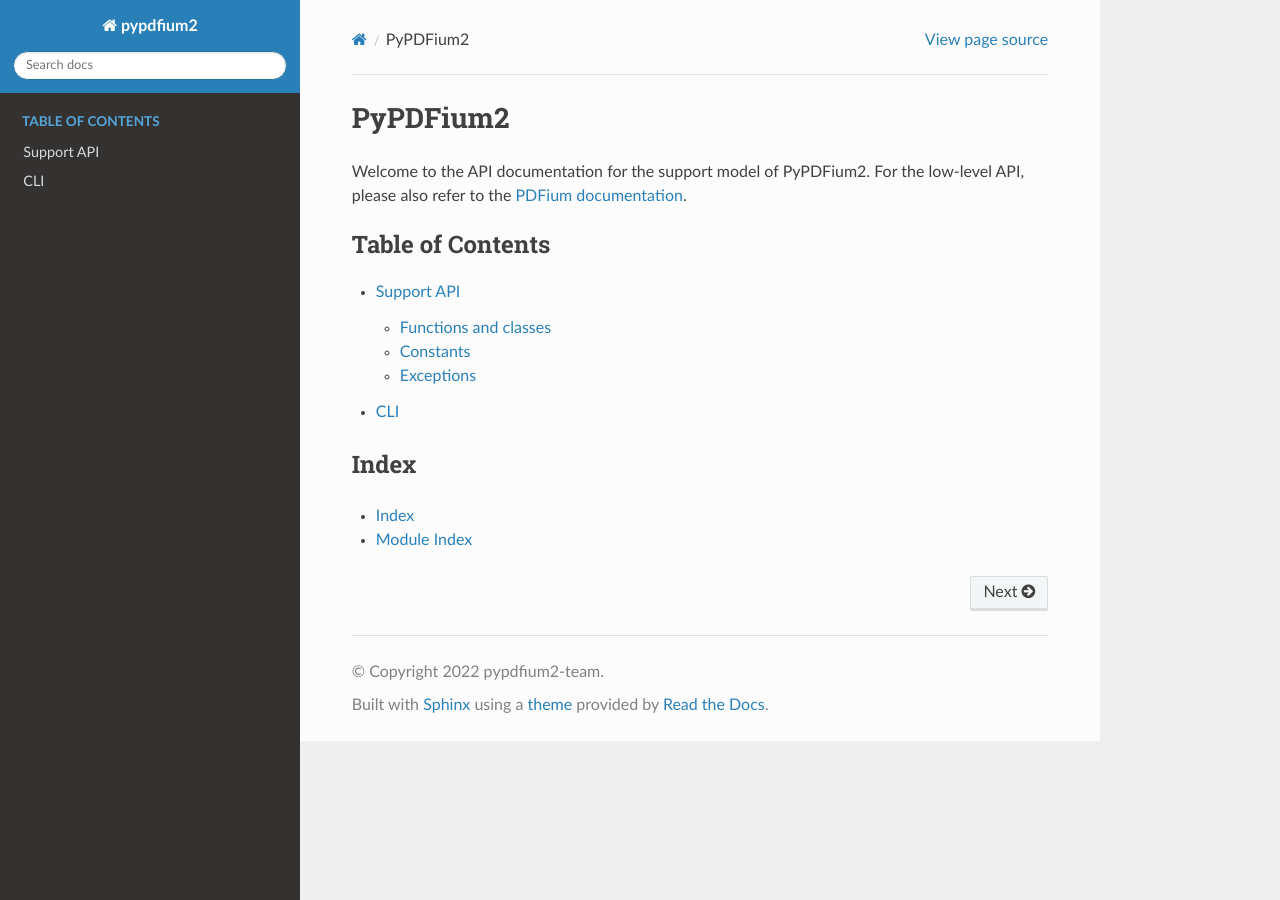
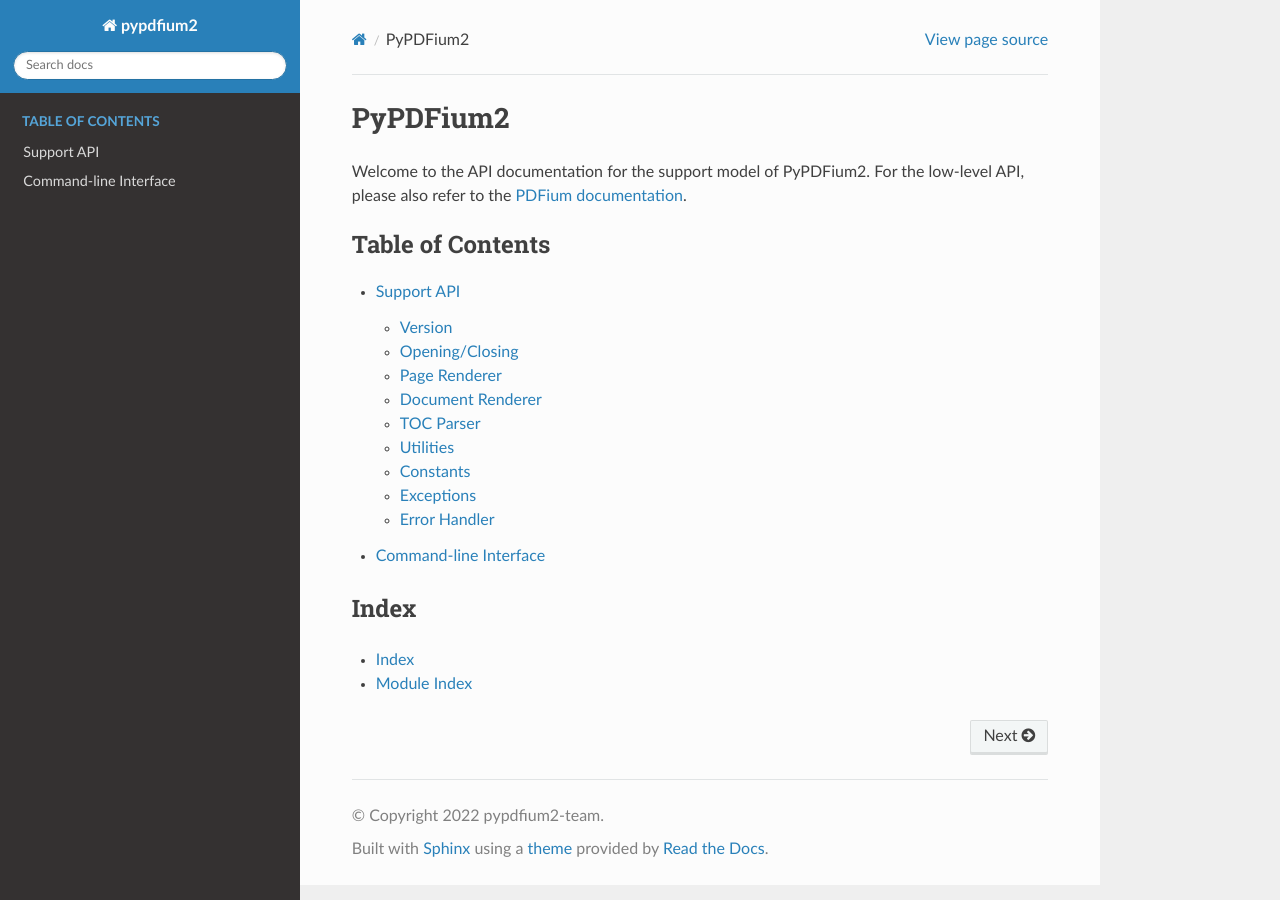
Before and after one commit to pypdfium2-team/pypdfium2, a Sphinx documentation site: the page built from docs/source/index.rst, in a window 1280 px wide. Built offline with Sphinx 7.4.7 and the Read the Docs theme 2.0.0, drawn with Linux system fonts in a browser that asks for light colours.

Commit message:
Fix API documentation

```diff
--- a/docs/source/cli.rst
+++ b/docs/source/cli.rst
@@ -1,8 +1,8 @@
 .. SPDX-FileCopyrightText: 2021 geisserml <geisserml@gmail.com>
 .. SPDX-License-Identifier: CC-BY-4.0
 
-CLI
-===
+Command-line Interface
+======================
 
 PyPDFium2 also has a command-line interface:
 
--- a/docs/source/conf.py
+++ b/docs/source/conf.py
@@ -42,6 +42,7 @@
 autodoc_preserve_defaults = True
 
 autodoc_default_options = {
+    'members': True,
     'undoc-members': True,
     'member-order': 'bysource',
 }
--- a/docs/source/support_api.rst
+++ b/docs/source/support_api.rst
@@ -4,22 +4,38 @@
 Support API
 ===========
 
-Functions and classes
-*********************
+Version
+*******
+.. automodule:: pypdfium2._version
 
-.. automodule:: pypdfium2._helpers
-    :members:
+Opening/Closing
+***************
+.. automodule:: pypdfium2._helpers.opener
 
+Page Renderer
+*************
+.. automodule:: pypdfium2._helpers.page_renderer
+
+Document Renderer
+*****************
+.. automodule:: pypdfium2._helpers.pdf_renderer
+
+TOC Parser
+**********
+.. automodule:: pypdfium2._helpers.toc
+
+Utilities
+*********
+.. automodule:: pypdfium2._helpers.utilities
 
 Constants
 *********
-
-.. automodule:: pypdfium2._constants
-    :members:
-
+.. automodule:: pypdfium2._helpers.constants
 
 Exceptions
 **********
+.. automodule:: pypdfium2._helpers.exceptions
 
-.. automodule:: pypdfium2._exceptions
-    :members:
+Error Handler
+*************
+.. automodule:: pypdfium2._helpers.error_handler
--- a/src/pypdfium2/_version.py
+++ b/src/pypdfium2/_version.py
@@ -6,8 +6,9 @@
 V_PATCH = 0
 V_BETA  = None
 
-V_PYPDFIUM2 = "{}.{}.{}".format(V_MAJOR, V_MINOR, V_PATCH)
+V_PYPDFIUM2 = "{}.{}.{}".format(V_MAJOR, V_MINOR, V_PATCH)  #: PyPDFium2 version string
 if V_BETA is not None:
     V_PYPDFIUM2 += "b{}".format(V_BETA)
 
 V_LIBPDFIUM = 4835
+""" PDFium library version integer (git tag) """
```
